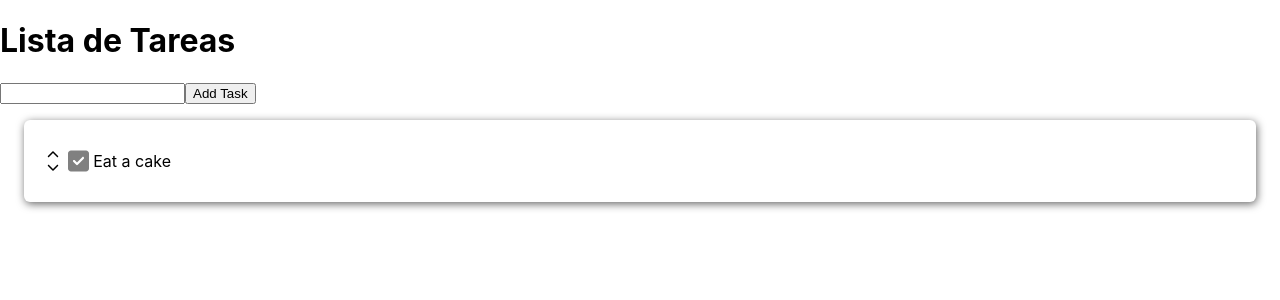
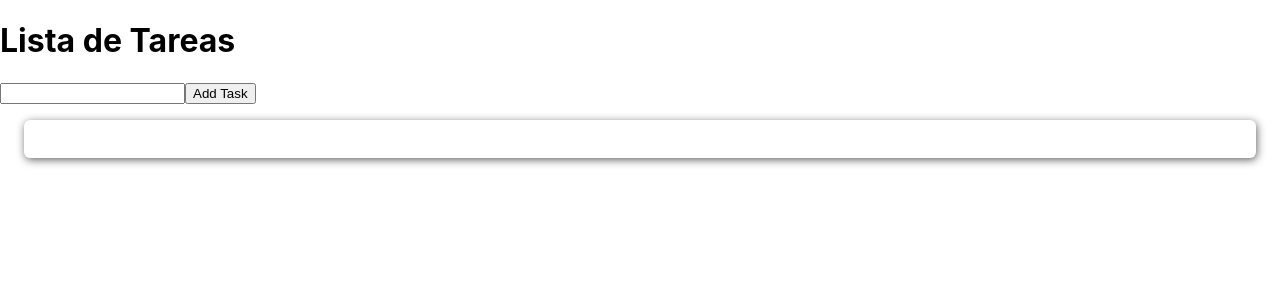
Before and after one commit to zerkc/real-trends, a React (Create React App) app: page / in a window 1280 px wide. Shown: the top 300 px of the page. Built offline with nearby package versions, Linux system fonts and the light colour scheme.

Commit message:
add localstorage and fix error

```diff
--- a/src/App.tsx
+++ b/src/App.tsx
@@ -1,8 +1,10 @@
 import React, { useState } from 'react';
 import './App.css';
-import { types, getSnapshot } from "mobx-state-tree";
+import { types, onSnapshot, flow, applySnapshot, detach } from "mobx-state-tree";
 import { observer } from "mobx-react-lite";
 import TodoList from './Components/TaskList';
+import { autorun } from 'mobx';
+
 
 const Task = types
   .model({
@@ -12,7 +14,7 @@ const Task = types
     isEdit: types.optional(types.boolean, false),
   })
   .actions(self => {
-    function setName(newName:string) {
+    function setName(newName: string) {
       self.name = newName;
     }
 
@@ -20,10 +22,10 @@ const Task = types
       self.done = !self.done;
     }
 
-    function enableEdit(){
+    function enableEdit() {
       self.isEdit = true;
     }
-    function disableEdit(){
+    function disableEdit() {
       self.isEdit = false;
     }
 
@@ -40,47 +42,59 @@ const RootStore = types
       self.tasks.push(Task.create({ id, name }));
     }
 
-    function deleteTask(id: string){
-      let indexTask = self.tasks.findIndex(e=>e.id==id);
-      self.tasks.splice(indexTask,1);
+    const deleteTask = (id: string) => {
+      let indexTask = self.tasks.findIndex(e => e.id == id);
+      detach(self.tasks[indexTask])
     }
 
-    function moveUpTask(id: string){
-        let indexTask = self.tasks.findIndex(e=>e.id==id);
-        if(indexTask == 0){
-          return;
-        }
-        const taskToMove = self.tasks.splice(indexTask,1)[0];
-        self.tasks.splice(indexTask-1,0, taskToMove);
-    }
-
-    function moveDownTask(id: string){
-      let indexTask = self.tasks.findIndex(e=>e.id==id);
-      if(indexTask >= self.tasks.length - 1){
+    const moveUpTask = (id: string) => {
+      let indexTask = self.tasks.findIndex(e => e.id == id);
+      if (indexTask == 0) {
         return;
       }
-      const taskToMove = self.tasks.splice(indexTask,1)[0];
-      self.tasks.splice(indexTask+1,0, taskToMove);
-  }
+      const taskToMove = detach(self.tasks[indexTask]);
+      self.tasks.splice(indexTask - 1, 0, taskToMove);
+      return;
+    };
+
+    const moveDownTask = (id: string) => {
+      let indexTask = self.tasks.findIndex(e => e.id == id);
+      if (indexTask >= self.tasks.length - 1) {
+        return;
+      }
+      const taskToMove = detach(self.tasks[indexTask]);
+      self.tasks.splice(indexTask + 1, 0, taskToMove);
+    }
 
     return { addTask, deleteTask, moveUpTask, moveDownTask };
   });
 
 const store = RootStore.create({
-  tasks: [
-    {
-      id: crypto.randomUUID(),
-      name: "Eat a cake",
-      done: true
+  tasks: []
+});
+
+autorun(()=>{
+  const snapshot = localStorage.getItem("persistData")
+  if(snapshot){
+
+    try{
+      applySnapshot(store,JSON.parse(snapshot))
+    }catch(ex){
+
     }
-  ]
-});
+  }
+})
+
+
+onSnapshot(store, (snapshot) => {
+  localStorage.setItem("persistData", JSON.stringify(snapshot));
+})
 
 const App = observer(() => {
 
   const [taskText, setTaskText] = useState("");
 
-  function saveTask(){
+  function saveTask() {
     store.addTask(crypto.randomUUID(), taskText);
     setTaskText("");
   }
@@ -88,7 +102,7 @@ const App = observer(() => {
   return (
     <div>
       <h1>Lista de Tareas</h1>
-      <input value={taskText} onChange={evt=>setTaskText(evt.target.value)} />
+      <input value={taskText} onChange={evt => setTaskText(evt.target.value)} />
       <button onClick={e => saveTask()}>
         Add Task
       </button>
@@ -98,4 +112,4 @@ const App = observer(() => {
 })
 
 
-export default ()=><App  />;
+export default () => <App />;
```
